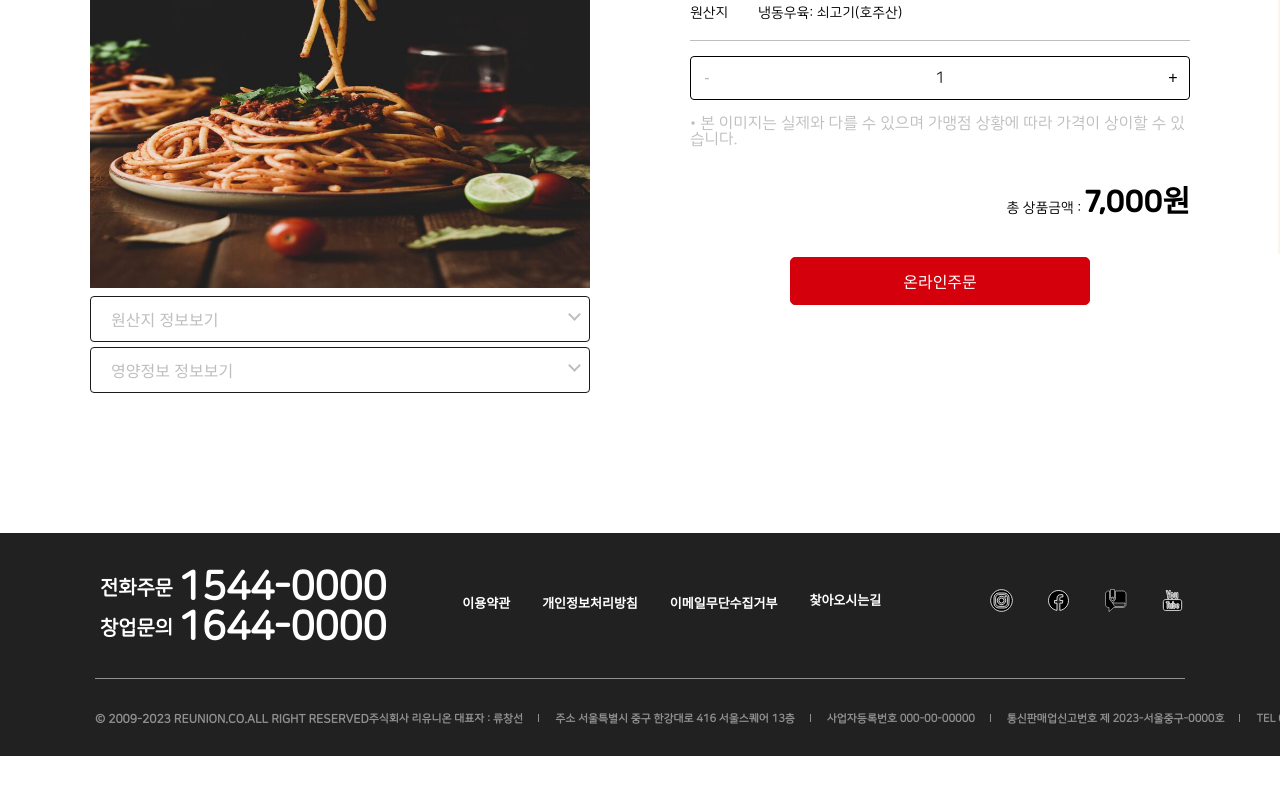
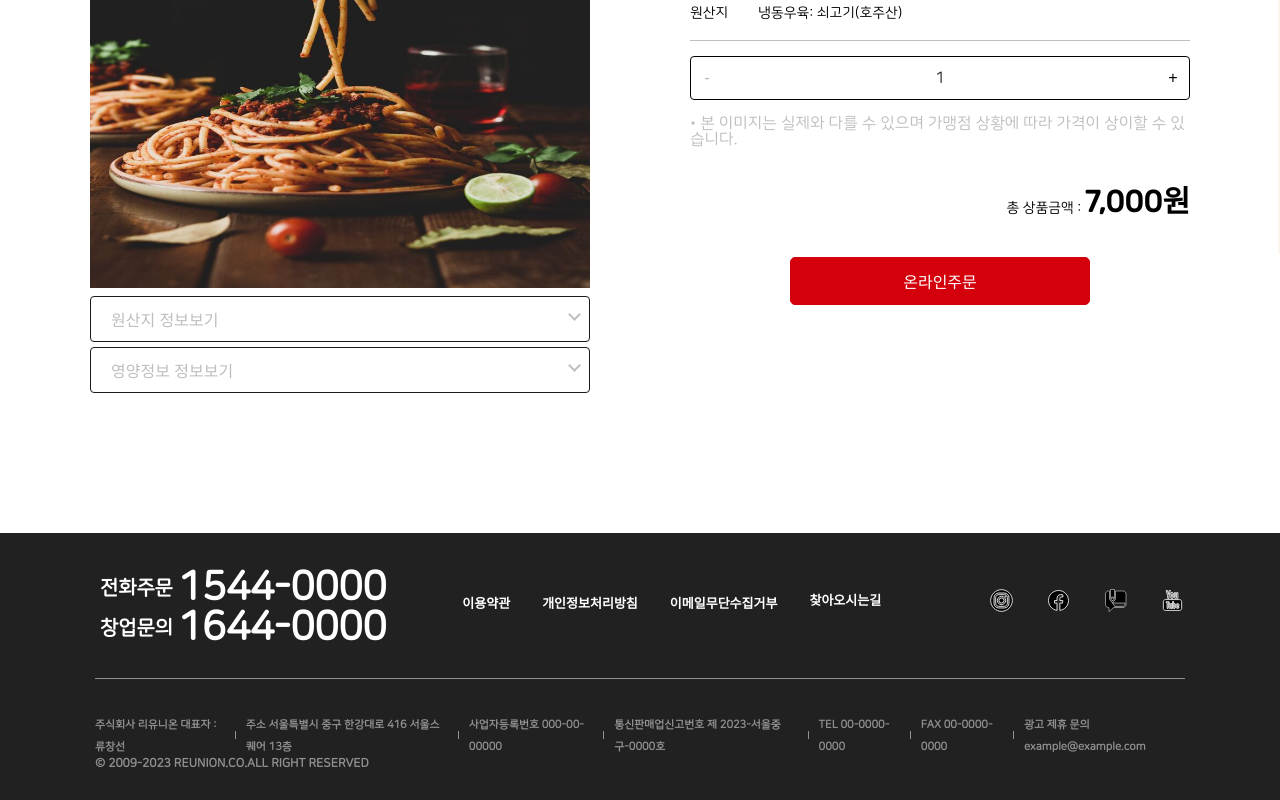
Before and after one commit to ryushin01/goobne, a React (Vite) app: page /goobne/detail/1 in a window 1280 px wide. Shown: the part 546-1346 px from the top of the page. Before the commit the page ends 1302 px from the top, so only its background shows below. Built offline with nearby package versions, Linux system fonts and the light colour scheme; grey boxes are pictures that could not be loaded.

Commit message:
:bug:QA-9 이슈해결

```diff
--- a/src/components/Footer/Footer.jsx
+++ b/src/components/Footer/Footer.jsx
@@ -122,7 +122,6 @@ const Footer = () => {
             </SnsConnectionArea>
           </InnerTopSection>
           <AddressSection>
-            <span>© 2009-2023 REUNION.CO.ALL RIGHT RESERVED</span>
             <address>
               <ul>
                 <AddressDetailList>
@@ -144,6 +143,7 @@ const Footer = () => {
                 </AddressDetailList>
               </ul>
             </address>
+            <span>© 2009-2023 REUNION.CO.ALL RIGHT RESERVED</span>
           </AddressSection>
         </div>
       </FooterContainer>
@@ -259,13 +259,13 @@ const SnsConnectionArea = styled.div`
 const AddressSection = styled.section`
   width: 100%;
   display: flex;
-  justify-content: space-between;
+  flex-direction: column;
   margin-top: 35px;
-  white-space: nowrap;
 
   & > address {
     & > ul {
       display: flex;
+      line-height: 22px;
     }
   }
 
@@ -278,7 +278,7 @@ const AddressSection = styled.section`
 `;
 
 const AddressDetailList = styled.li`
-  margin-right: 32px;
+  margin-right: 20px;
   position: relative;
   font-size: 11px;
   font-family: 'NanumSquareRoundR';
@@ -300,8 +300,8 @@ const AddressDetailList = styled.li`
     height: 8px;
     background: ${props => props.theme.transparentA};
     position: absolute;
-    top: 40%;
-    right: -16px;
+    top: 47%;
+    right: -10px;
     transform: translate(0, -50%);
   }
 `;
```
